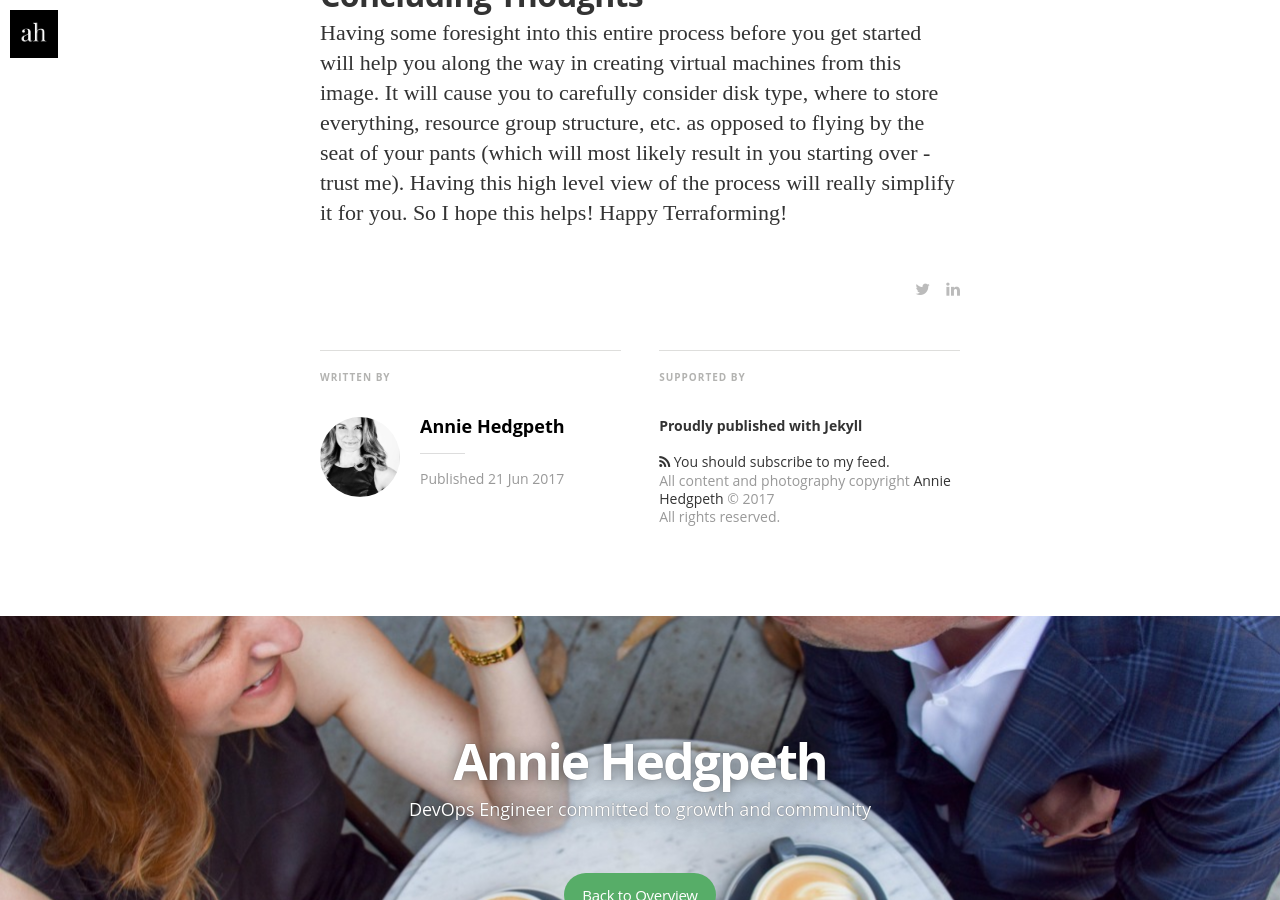
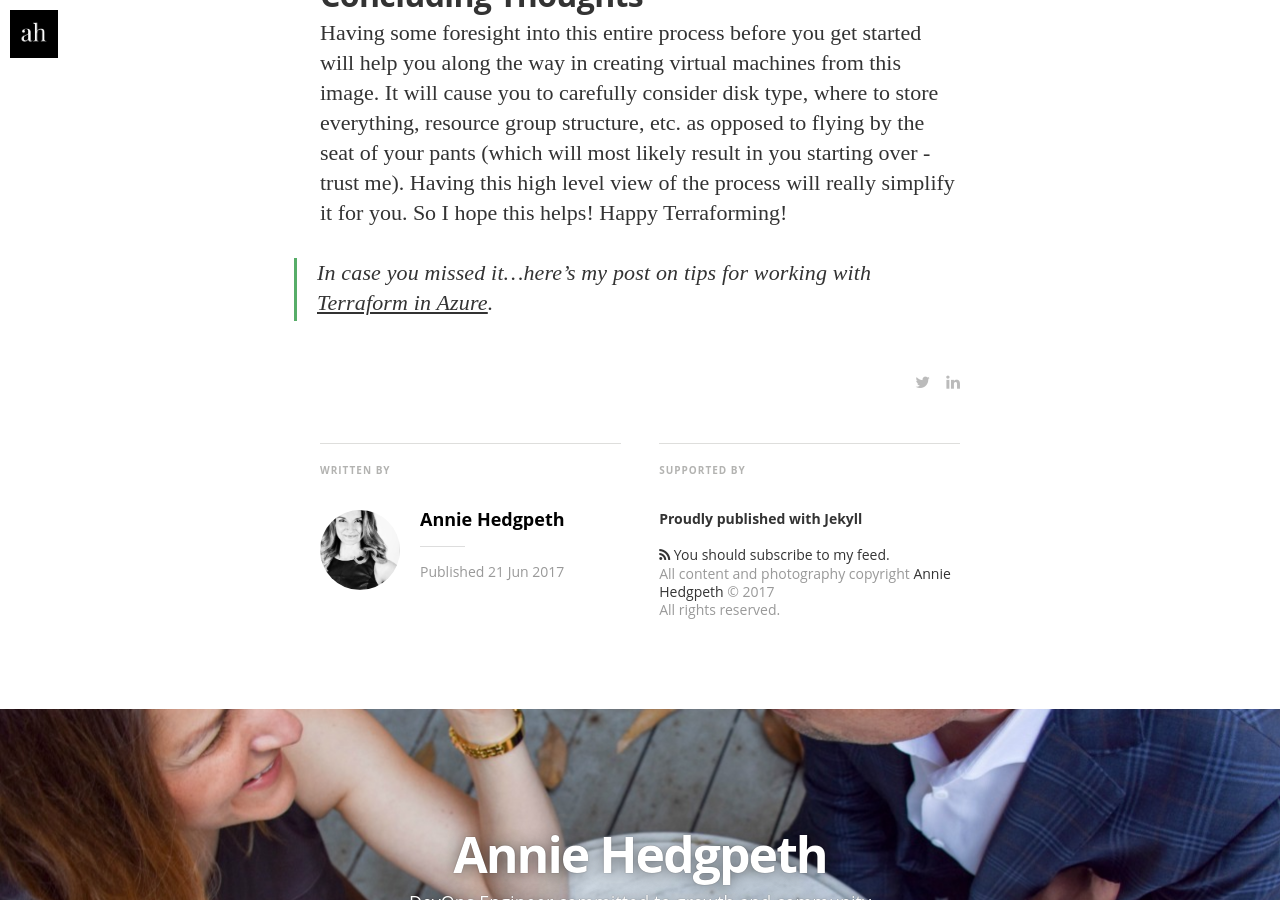
Before and after one commit to anniehedgpeth/anniehedgpeth.github.io, a Jekyll site: the page built from _posts/2017-06-21-azure-vm-from-custom-image-in-terraform.md, in a window 1280 px wide and 900 px high, scrolled down 7543 px. Built offline with Jekyll 4.4.1, drawn with Linux system fonts in a browser that asks for light colours; nearby versions of some CDN libraries; some web fonts are replaced.

Commit message:
added link to other post

```diff
--- a/_posts/2017-06-21-azure-vm-from-custom-image-in-terraform.md
+++ b/_posts/2017-06-21-azure-vm-from-custom-image-in-terraform.md
@@ -122,3 +122,5 @@ And that's it! If you want to create a VM with managed disks, it's not too diffe
 
 # Concluding Thoughts
 Having some foresight into this entire process before you get started will help you along the way in creating virtual machines from this image. It will cause you to carefully consider disk type, where to store everything, resource group structure, etc. as opposed to flying by the seat of your pants (which will most likely result in you starting over - trust me). Having this high level view of the process will really simplify it for you. So I hope this helps! Happy Terraforming!
+
+> In case you missed it...here's my post on tips for working with [Terraform in Azure](http://www.anniehedgie.com/terraform-and-azure).
```
